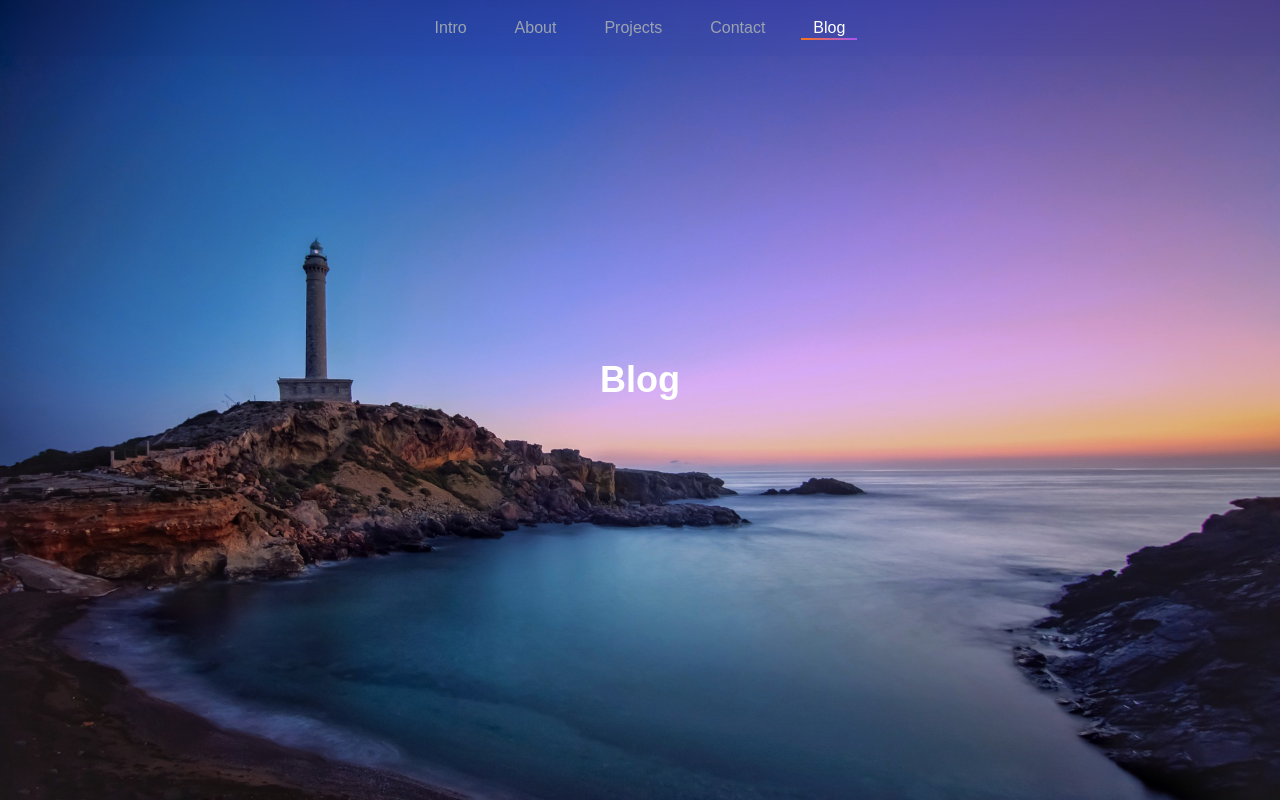
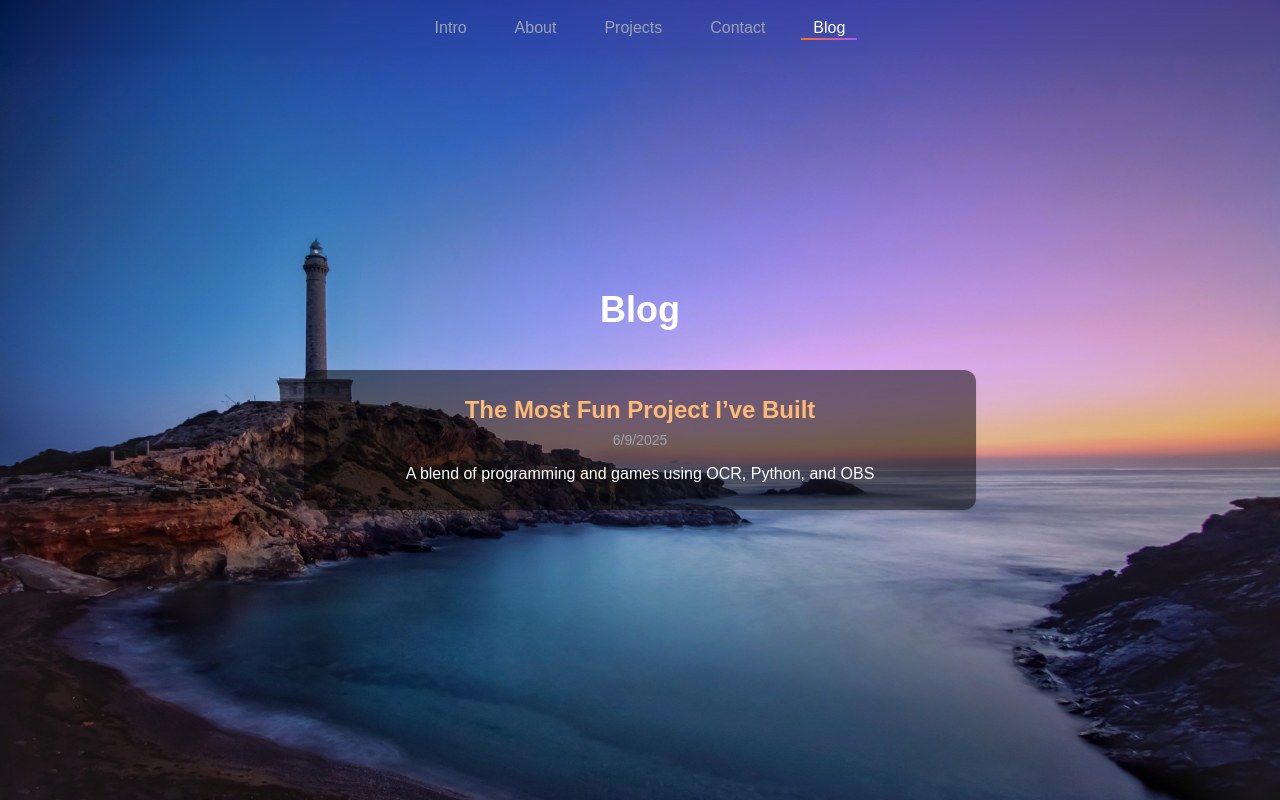
Before and after one commit to gcmaidana/gcmaidana.github.io, a Next.js app: page /blog in a window 1280 px wide. Built offline with nearby package versions, Linux system fonts and the light colour scheme.

Commit message:
Fixing little errors that didn't render blog text

```diff
--- a/src/app/blog/page.tsx
+++ b/src/app/blog/page.tsx
@@ -12,14 +12,19 @@ export default function BlogPage() {
     const slug = fileName.replace(".md", "");
     const fileContent = fs.readFileSync(`${postsDir}/${fileName}`, "utf8");
     const { data } = matter(fileContent);
-    return { slug, ...data };
+    return {
+      slug,
+      title: data.title || "Untitled",
+      date: data.date || "Unknown date",
+      description: data.description || "",
+    };
   });
 
   return (
     <>
       <Navbar />
       <section
-        className="min-h-screen text-white flex flex-col items-center justify-center p-10"
+        className="min-h-screen flex flex-col items-center justify-center p-10 text-white"
         style={{
           backgroundImage: `url('/images/lighthouse.jpg')`,
           backgroundSize: "cover",
@@ -30,11 +35,21 @@ export default function BlogPage() {
         <div className="w-full max-w-2xl text-center">
           <h1 className="text-4xl font-bold mb-10">Blog</h1>
 
-          <ul className="space-y-10">
+          <ul className="space-y-10 flex flex-col items-center">
             {posts.map((post) => (
-              <li key={post.slug}>
+              <li key={post.slug} className="w-full">
                 <Link href={`/blog/${post.slug}`}>
-                  <div className="hover:underline cursor-pointer"></div>
+                  <div className="bg-black bg-opacity-50 p-6 rounded-xl shadow-md hover:bg-opacity-70 transition text-left">
+                    <h2 className="text-2xl font-semibold text-orange-300 hover:underline text-center">
+                      {post.title}
+                    </h2>
+                    <p className="text-sm text-gray-400 text-center mt-1">
+                      {new Date(post.date).toLocaleDateString()}
+                    </p>
+                    <p className="mt-3 text-white text-center">
+                      {post.description}
+                    </p>
+                  </div>
                 </Link>
               </li>
             ))}
```
Also changed, not shown: 8 other files (tests, documents, lock files or other folders).
